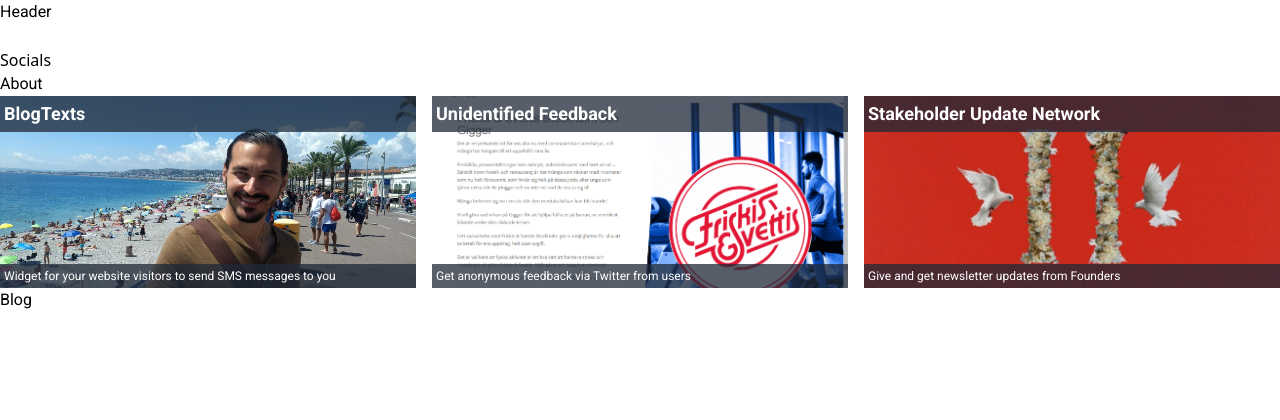
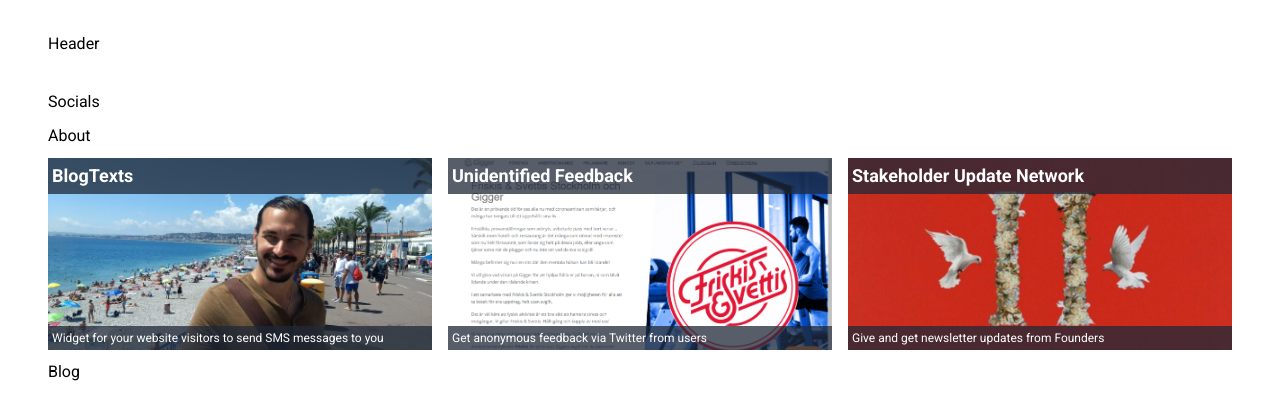
Before and after one commit to slashmatti/slashmatti, a React (Vite) app: page / in a window 1280 px wide. Shown: the top 420 px of the page. Built offline with nearby package versions, Linux system fonts and the light colour scheme.

Commit message:
changed font config, added padding and spacing to app

```diff
--- a/src/App.jsx
+++ b/src/App.jsx
@@ -8,7 +8,7 @@ import Socials from './components/Socials';
 
 function App() {
   return (
-    <div className="App">
+    <div className="App px-12 py-8 space-y-[10px]">
       <Header />
       <Socials />
       <About />
--- a/src/styles/tailwind.css
+++ b/src/styles/tailwind.css
@@ -1,8 +1,3 @@
 @tailwind base;
 @tailwind components;
 @tailwind utilities;
-@layer base {
-    html {
-      @apply font-serif;
-    }
-  }
--- a/tailwind.config.js
+++ b/tailwind.config.js
@@ -13,7 +13,7 @@ export default {
         },
       },
       fontFamily: {
-        serif: ["Roboto", "serif"],
+        sans: ["Roboto", "sans"],
       },
       animation: {
         'shaking-img': 'shake 1s linear infinite',
```
